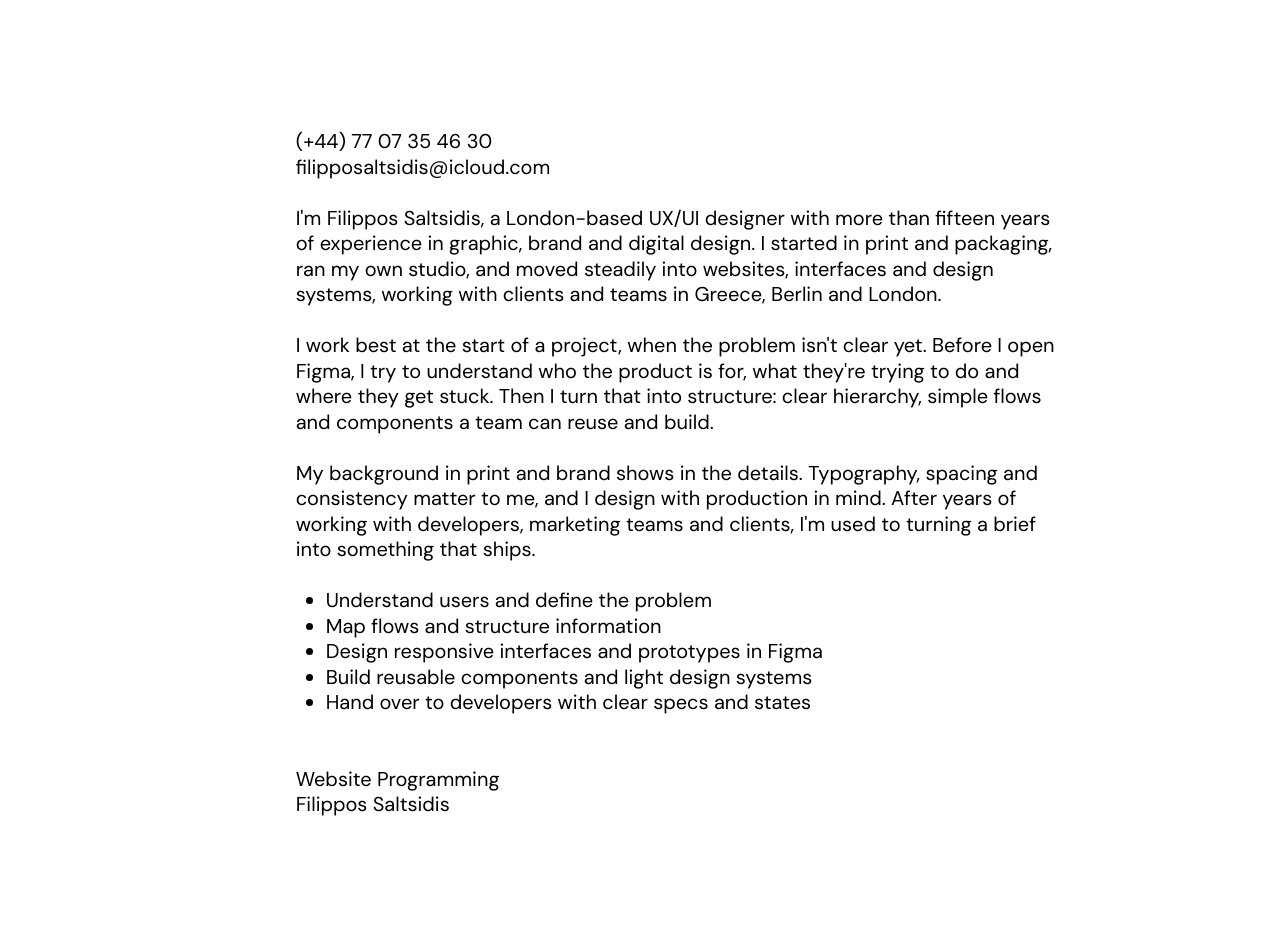
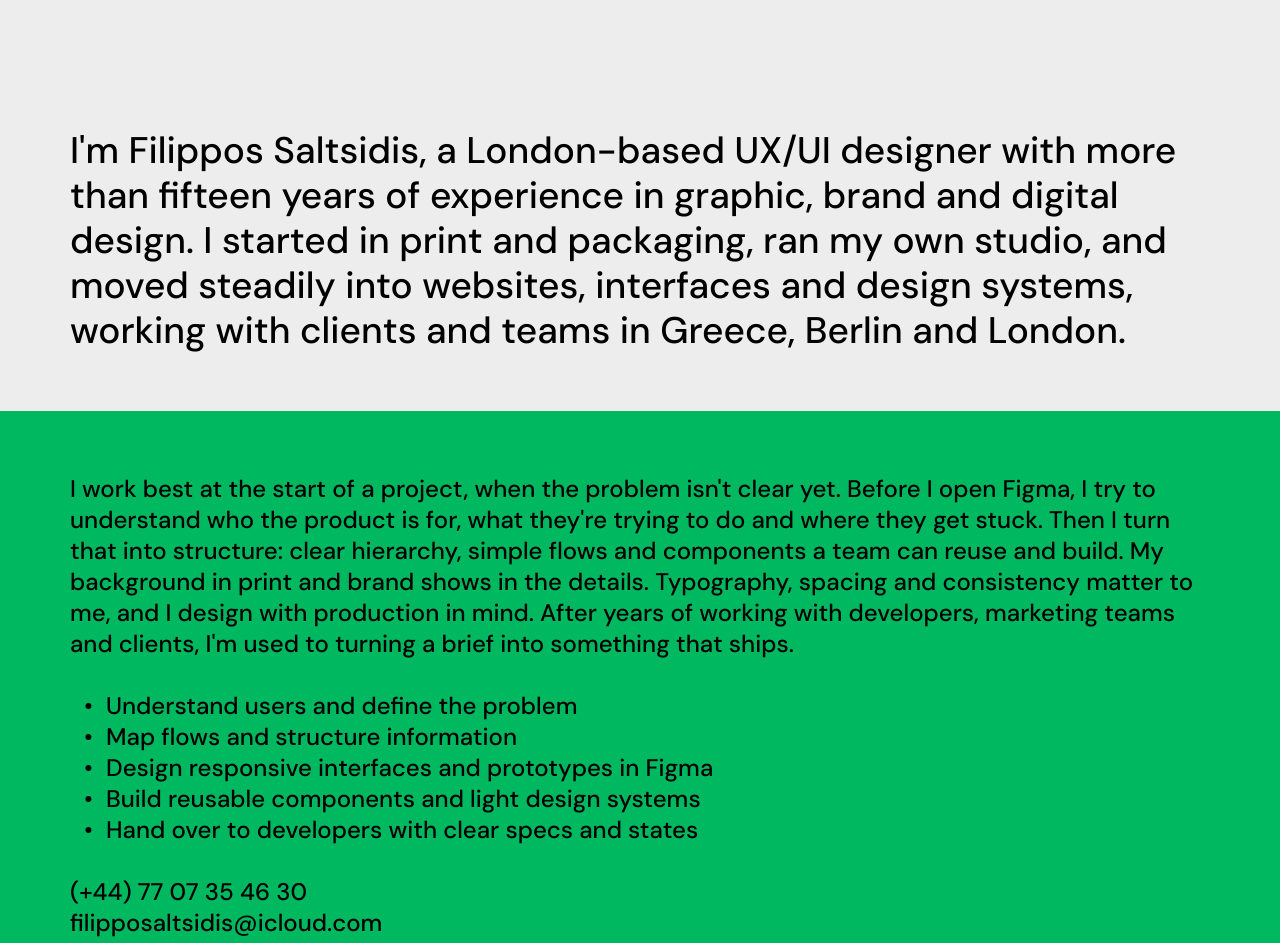
Before and after one commit to filipposigma/old-portfolio.github.io, a plain HTML site: page about.html in a window 1280 px wide. Shown: the part 107-1050 px from the top of the page. Drawn offline with Linux system fonts and the light colour scheme.

Commit message:
Add files via upload

```diff
--- a/about.html
+++ b/about.html
@@ -8,14 +8,15 @@
 <link rel="preconnect" href="https://fonts.googleapis.com"><link rel="preconnect" href="https://fonts.gstatic.com" crossorigin>
 <link href="https://fonts.googleapis.com/css2?family=DM+Sans:opsz,wght@9..40,400;9..40,500;9..40,600;9..40,700&display=swap" rel="stylesheet">
 <link rel="stylesheet" href="style.css">
-</head><body class="v2">
+</head><body class="v2 aboutpage">
 <header class="site-head"><a class="name" href="index.html">Filippos Saltsidis</a><a class="dot" href="index.html" aria-label="Home" title="Home"></a></header>
 
-<main class="about">
-<p class="contact"><a href="tel:+447707354630">(+44) 77 07 35 46 30</a><br><a href="mailto:filipposaltsidis@icloud.com">filipposaltsidis@icloud.com</a></p>
+<main class="ab">
+<section class="ab-intro">
 <p>I'm Filippos Saltsidis, a London-based UX/UI designer with more than fifteen years of experience in graphic, brand and digital design. I started in print and packaging, ran my own studio, and moved steadily into websites, interfaces and design systems, working with clients and teams in Greece, Berlin and London.</p>
-<p>I work best at the start of a project, when the problem isn't clear yet. Before I open Figma, I try to understand who the product is for, what they're trying to do and where they get stuck. Then I turn that into structure: clear hierarchy, simple flows and components a team can reuse and build.</p>
-<p>My background in print and brand shows in the details. Typography, spacing and consistency matter to me, and I design with production in mind. After years of working with developers, marketing teams and clients, I'm used to turning a brief into something that ships.</p>
+</section>
+<section class="ab-body">
+<p>I work best at the start of a project, when the problem isn't clear yet. Before I open Figma, I try to understand who the product is for, what they're trying to do and where they get stuck. Then I turn that into structure: clear hierarchy, simple flows and components a team can reuse and build. My background in print and brand shows in the details. Typography, spacing and consistency matter to me, and I design with production in mind. After years of working with developers, marketing teams and clients, I'm used to turning a brief into something that ships.</p>
 <ul>
 <li>Understand users and define the problem</li>
 <li>Map flows and structure information</li>
@@ -23,6 +24,8 @@
 <li>Build reusable components and light design systems</li>
 <li>Hand over to developers with clear specs and states</li>
 </ul>
+<p class="contact"><a href="tel:+447707354630">(+44) 77 07 35 46 30</a><br><a href="mailto:filipposaltsidis@icloud.com">filipposaltsidis@icloud.com</a></p>
 <p class="credit">Website Programming<br>Filippos Saltsidis</p>
+</section>
 </main>
 </body></html>
--- a/style.css
+++ b/style.css
@@ -103,7 +103,7 @@ footer a{color:var(--m)}footer a:hover{color:var(--o)}
 /* ===== v2: new site header, home grid, About page (from Figma designs) ===== */
 body{font-family:"DM Sans",Arial,Helvetica,sans-serif}
 .site-head{height:144px;display:flex;align-items:center;justify-content:space-between;padding:0 70px}
-.site-head .name{font-size:30px;line-height:1.2;font-weight:600;letter-spacing:-.01em;color:inherit;text-decoration:none}
+.site-head .name{font-size:30px;line-height:1.2;font-weight:600;letter-spacing:0;color:inherit;text-decoration:none}
 .dot{position:relative;width:22px;height:22px;border-radius:50%;background:#000;display:block;transition:transform .2s}
 .dot::after{content:"";position:absolute;inset:-12px}
 .dot:hover{transform:scale(1.3)}
@@ -118,17 +118,14 @@ body.v2 main{flex:1}
 .card2 .cap{margin-top:14px;font-size:18px;line-height:23px;font-weight:700}
 a.card2 .im img{transition:transform .5s}
 a.card2:hover .im img{transform:scale(1.03)}
-.about{padding:92px 70px 120px 23.1%;max-width:calc(23.1% + 760px + 70px)}
-.about p,.about ul{margin:0 0 25.5px}
-.about ul{padding:0 0 0 30px}
-.about li{padding:0}
-.about .credit{margin-top:51px;margin-bottom:0}
-.about a:hover,.foot2 a:hover{text-decoration:underline}
+.plain{padding:92px 70px 120px}
+.plain a,.ab a{text-decoration:underline}
+.foot2 a:hover{text-decoration:underline}
 .foot2{display:flex;justify-content:center;gap:45px;padding:0 70px 50px;flex-wrap:wrap;border-top:0;color:#000;font-size:20px;line-height:25.5px}
 @media(max-width:820px){
  .site-head{height:88px;padding:0 20px}.site-head .name{font-size:22px}
  .home{grid-template-columns:1fr;gap:32px;padding:32px 20px 80px}
- .about{padding:32px 20px 80px;max-width:none}
+ .plain{padding:32px 20px 80px}
  .foot2{padding:0 20px 32px;gap:0 28px}
 }
 @media(prefers-reduced-motion:reduce){.dot,a.card2 .im img{transition:none}}
@@ -165,3 +162,22 @@ a.card2:hover .im img{transform:scale(1.03)}
  .site-head.over .dot{background:#000}
  .site-head.over .dot:focus-visible,.site-head.over .name:focus-visible{outline-color:#000}
 }
+
+/* ===== About page (grey page, green panel) ===== */
+body.aboutpage{background:#EDEDED}
+.ab{display:flex;flex-direction:column;flex:1}
+.ab-intro{padding:90.5px 70px 58.3px;border:0}
+.ab-intro p{margin:0;font-size:37px;line-height:45px;font-weight:500}
+.ab-body{flex:1;background:#00B85F;padding:62.7px 70px 99.5px;border:0}
+.ab-body p,.ab-body ul{margin:0 0 31px;font-size:24px;line-height:31px;font-weight:500}
+.ab-body ul{list-style:none;padding:0}
+.ab-body li{position:relative;padding-left:36px}
+.ab-body li::before{content:"\2022";position:absolute;left:14px}
+.ab-body .credit{margin-bottom:0}
+.ab a{text-decoration:none}.ab a:hover{text-decoration:underline}
+@media(max-width:820px){
+ .ab-intro{padding:32px 20px 32px}.ab-intro p{font-size:26px;line-height:32px}
+ .ab-body{padding:32px 20px 56px}
+ .ab-body p,.ab-body ul{font-size:18px;line-height:27px;margin-bottom:27px}
+ .ab-body li{padding-left:28px}.ab-body li::before{left:10px}
+}
```
Also changed, not shown: 404.html (+1 -1 lines), README.txt, 1 other file.
